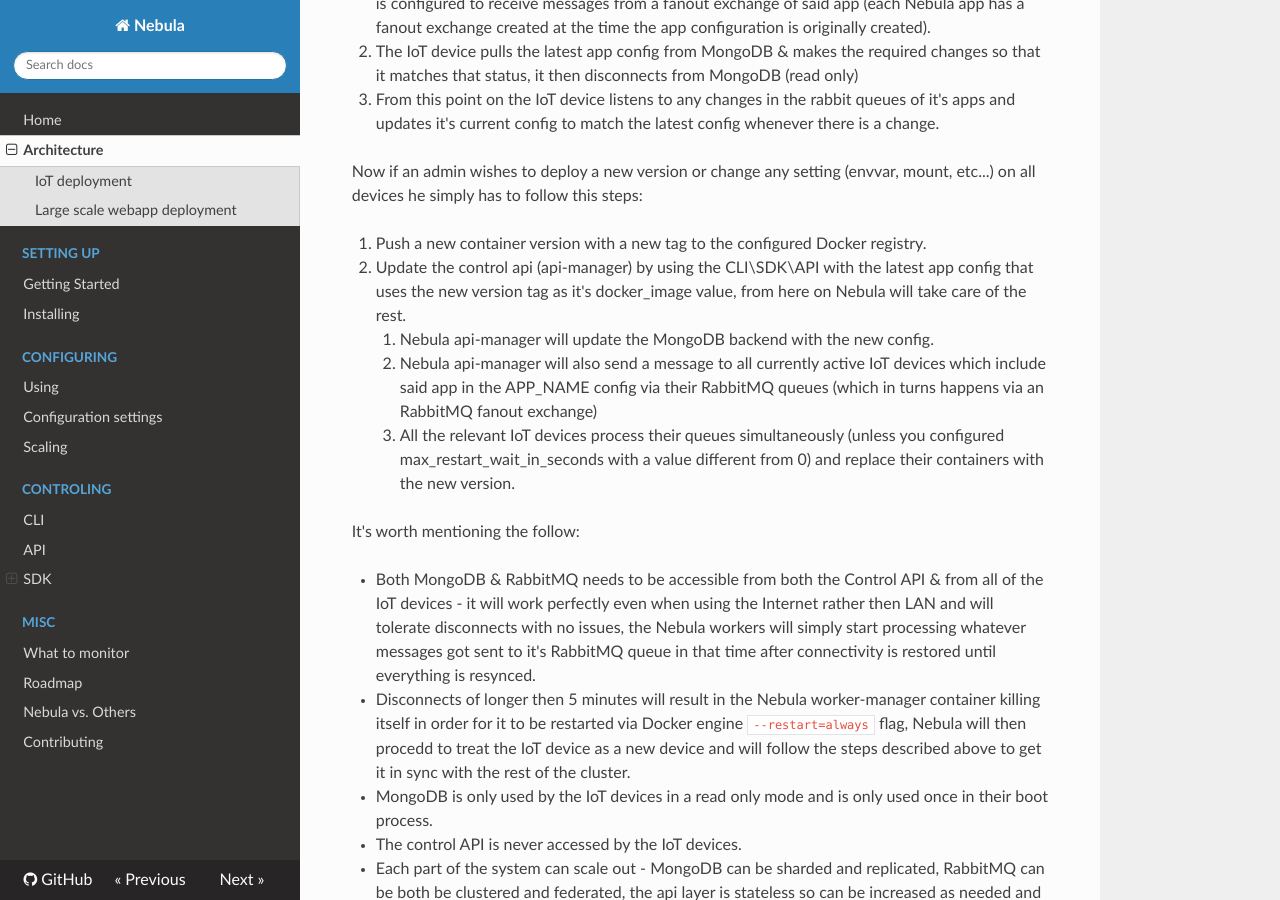
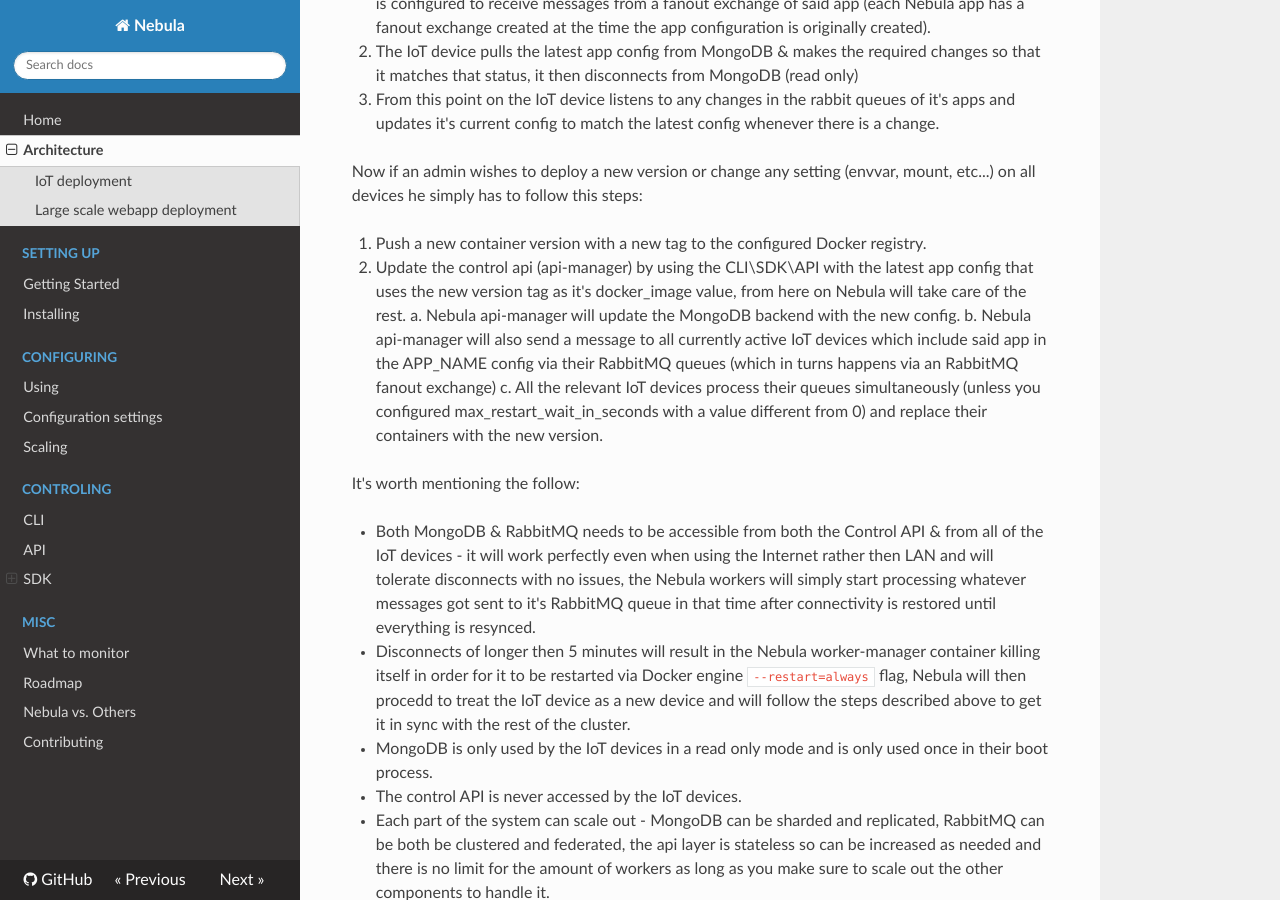
Before and after one commit to nebula-orchestrator/docs, an MkDocs documentation site: the page built from docs/architecture.md, in a window 1280 px wide and 900 px high, scrolled down 871 px. Built offline with MkDocs 1.6.1, drawn with Linux system fonts in a browser that asks for light colours; nearby versions of some CDN libraries; old or Windows-style settings are respelled for this version of MkDocs; some of the changed lines change nothing that is shown.

Commit message:
bullet points

```diff
--- a/docs/architecture.md
+++ b/docs/architecture.md
@@ -15,9 +15,9 @@
 
 1. Push a new container version with a new tag to the configured Docker registry.
 2. Update the control api (api-manager) by using the CLI\SDK\API with the latest app config that uses the new version tag as it's docker_image value, from here on Nebula will take care of the rest.
-    1. Nebula api-manager will update the MongoDB backend with the new config.
-    2. Nebula api-manager will also send a message to all currently active IoT devices which include said app in the APP_NAME config via their RabbitMQ queues (which in turns happens via an RabbitMQ fanout exchange)
-    3. All the relevant IoT devices process their queues simultaneously (unless you configured max_restart_wait_in_seconds with a value different from 0) and replace their containers with the new version.
+    a. Nebula api-manager will update the MongoDB backend with the new config.
+    b. Nebula api-manager will also send a message to all currently active IoT devices which include said app in the APP_NAME config via their RabbitMQ queues (which in turns happens via an RabbitMQ fanout exchange)
+    c. All the relevant IoT devices process their queues simultaneously (unless you configured max_restart_wait_in_seconds with a value different from 0) and replace their containers with the new version.
 
 It's worth mentioning the follow:
 
```
